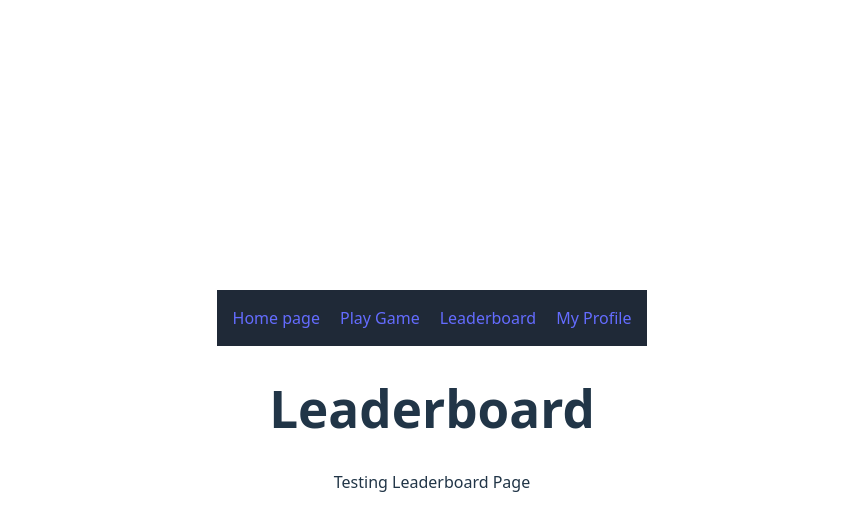
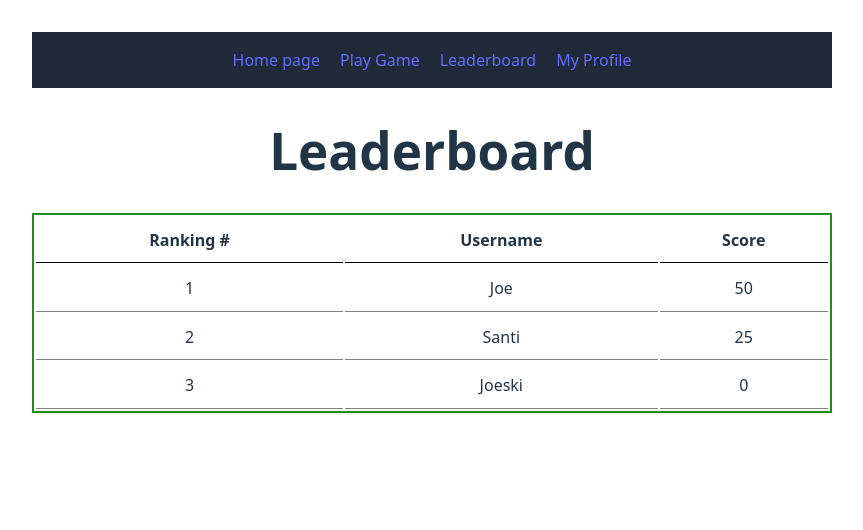
Before and after one commit to SantiCS26/Soccer-Super-Stars, a React (Vite) app in the folder Soccer-Super-Stars/: page /leaderboard in a window 1280 px wide. Shown: the top 530 px of the page, without its empty margins (208-1071 px from the left). Built offline with nearby package versions, Linux system fonts and the light colour scheme.

Commit message:
Cleaned up login and home navigation, Updated leaderboard with a test data set

```diff
--- /dev/null
+++ b/Soccer-Super-Stars/src/Pages-style/leaderboard.css
@@ -0,0 +1,23 @@
+.Leaderboard {
+    width: 100%;
+    height: 100vh;
+    display: flex;
+    justify-content: center;
+    align-items: flex-start;
+    margin-top: 1rem
+}
+
+table {
+    border: 2px solid forestgreen;
+    width: 800px;
+    height: 200px;
+}
+
+th {
+    border-bottom: 1px solid black;
+}
+
+td {
+    text-align: center;
+    border-bottom: 1px solid gray;
+}
--- a/Soccer-Super-Stars/src/Pages/leaderboard.jsx
+++ b/Soccer-Super-Stars/src/Pages/leaderboard.jsx
@@ -1,8 +1,37 @@
+import "../Pages-style/leaderboard.css";
+
+const players = [
+    { username: "Joe", score: 50},
+    { username: "Santi", score: 25},
+    { username: "Joeski", score: 0},
+  ];
+
 export default function Leaderboard() {
 	return (
 		<div className="p-6 text-center">
-			<h1 className="text-3xl font-bold mb-4">Leaderboard</h1>
-			<p>Testing Leaderboard Page</p>
-		</div>
-	);
+			<h1 className="text-3xl font-bold mb-0">Leaderboard</h1>
+
+            <div className="Leaderboard">
+                <table>
+                    <tbody>
+                        <tr>
+                            <th>Ranking #</th>
+                            <th>Username</th>
+                            <th>Score</th>
+                        </tr>
+
+                    {players.map((value, key) => {
+                        return (
+                            <tr key={key}>
+                                <td>{key + 1}</td>
+                                <td>{value.username}</td>
+                                <td>{value.score}</td>
+                            </tr>
+                        )
+                    })}
+                    </tbody>
+                </table>
+            </div>
+        </div>
+    );
 }
--- a/Soccer-Super-Stars/src/components/dashboard.jsx
+++ b/Soccer-Super-Stars/src/components/dashboard.jsx
@@ -12,7 +12,7 @@ export default function Dashboard() {
         color: "white",
       }}
     >
-      <Link to="/">Home page</Link>
+      <Link to="/home">Home page</Link>
       <Link to="/game">Play Game</Link>
       <Link to="/leaderboard">Leaderboard</Link>
       <Link to="/profile">My Profile</Link>
```
